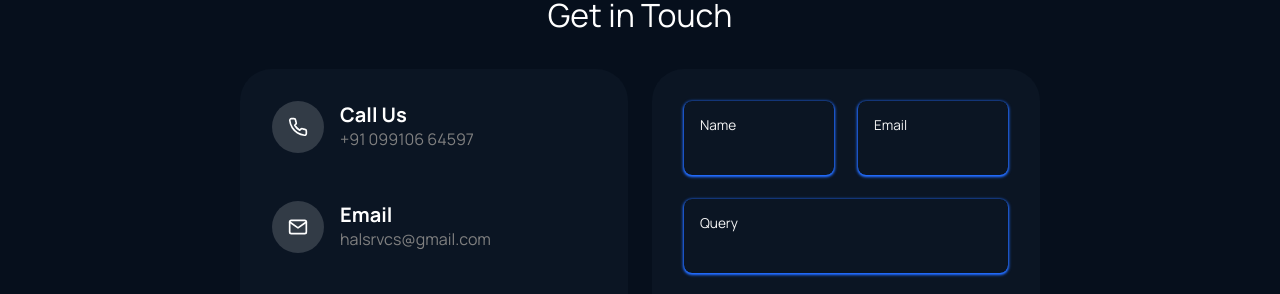
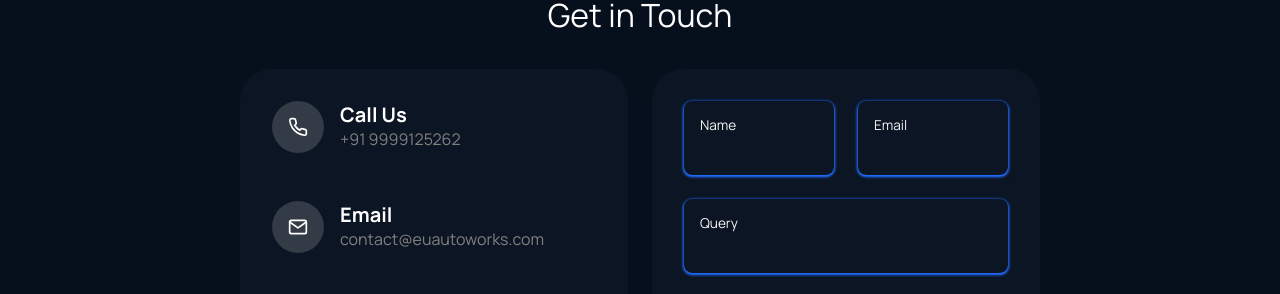
Before and after one commit to HAL-Services/KCM-New, a React (Create React App) app: page / in a window 1280 px wide. Shown: the part 9560-9854 px from the top of the page. Built offline with nearby package versions, Linux system fonts and the light colour scheme.

Commit message:
fixed loader and bugs final upload

```diff
--- a/package.json
+++ b/package.json
@@ -1,5 +1,6 @@
 {
   "name": "kcm-new",
+  "homepage":"http://euautoworks.com/",
   "version": "0.1.0",
   "private": true,
   "dependencies": {
--- a/src/components/ContactUs.jsx
+++ b/src/components/ContactUs.jsx
@@ -86,7 +86,7 @@ const ContactUs = () => {
             </motion.span>
             <div>
               <h3 className="contact_title">Call Us</h3>
-              <span className="contact_subtitle">+91 099106 64597</span>
+              <span className="contact_subtitle">+91 9999125262</span>
             </div>
           </div>
 
@@ -100,7 +100,7 @@ const ContactUs = () => {
             </motion.span>
             <div>
               <h3 className="contact_title">Email</h3>
-              <span className="contact_subtitle">halsrvcs@gmail.com</span>
+              <span className="contact_subtitle">contact@euautoworks.com</span>
             </div>
           </div>
 
--- a/src/components/GetAQuote.jsx
+++ b/src/components/GetAQuote.jsx
@@ -3,14 +3,16 @@ import "../styles/GetAQuote.scss";
 import { IoCloseSharp } from "react-icons/io5";
 import axios from "axios";
 import { ToastContainer, toast } from "react-toastify";
+import { CircularProgress } from "@mui/material";
 import "react-toastify/dist/ReactToastify.css";
-const GetAQuote = ({ close }) => {
+const GetAQuote = ({ close, click }) => {
   const [name, setName] = useState(null)
   const [email, setEmail] = useState(null)
   const [mobile, setMobile] = useState(null)
   const [carModel, setModel] = useState(null)
   const [year, setYear] = useState(null)
   const [type, setType] = useState(null)
+  const [loading, setLoading] = useState(false)
   function handleSuccess() {
     toast.success("We will contact you shortly.", {
       position: "top-center",
@@ -33,6 +35,7 @@ const GetAQuote = ({ close }) => {
   }
   const handleSubmit = async (e) => {
     e.preventDefault()
+    setLoading(true);
     if (name === null || email === null || mobile === null || carModel === null || year === null || type === null) {
       handleError("Please complete the form")
       return;
@@ -41,8 +44,12 @@ const GetAQuote = ({ close }) => {
       const data = { name, email, mobile, carModel, year, type }
       await axios.post(`${process.env.REACT_APP_GETQUOTE_ROUTE}`, data)
       e.target.reset()
+      setLoading(false)
+      click()
       handleSuccess()
     } catch (error) {
+      setLoading(false)
+      click()
       handleError("Please Try Again Later")
     }
 
@@ -54,7 +61,10 @@ const GetAQuote = ({ close }) => {
     return () => (document.body.style.overflow = "unset");
   }, [close]);
 
-  return (
+  return (<>
+    {
+      loading ? <CircularProgress /> :
+
         <div className="quote">
           <ToastContainer
             position="top-center"
@@ -143,6 +153,8 @@ const GetAQuote = ({ close }) => {
             </form>
           </div>
         </div>
+    }
+  </>
   );
 };
 
--- a/src/components/NavBar.jsx
+++ b/src/components/NavBar.jsx
@@ -17,6 +17,9 @@ const NavBar = (props) => {
 
   const [isOpen, setOpen] = useState(false);
   const [showModal, setShowModal] = useState(false)
+  const handleOpen = () => {
+    setShowModal(false)
+  }
   useEffect(() => {
     if (isOpen) {
       document.body.style.overflow = "hidden";
@@ -174,7 +177,7 @@ const NavBar = (props) => {
       </AnimatePresence>
 
       <div className="logo">
-        <Link to="/"><img  className="logoImage"src="https://res.cloudinary.com/dfbsvaliu/image/upload/a_-1/v1679118683/20230314_164155-removebg-preview_1_qyyo2o.png" alt="LOGO"/></Link>
+        <Link to="/"><img className="logoImage" src="https://res.cloudinary.com/dfbsvaliu/image/upload/a_-1/v1679118683/20230314_164155-removebg-preview_1_qyyo2o.png" alt="LOGO" /></Link>
       </div>
       <div className="titles">
         {props.titles.length === 4 ? (
@@ -258,7 +261,7 @@ const NavBar = (props) => {
         >
           Request A Quote
         </button>
-        {showModal ? <GetAQuote close={setShowModal} /> : null}
+        {showModal ? <GetAQuote close={setShowModal} click={handleOpen} /> : null}
       </div>
     </nav>
   );
```
Also changed, not shown: 1 other file (tests, documents, lock files or other folders). Lines whose indentation alone changed are shown as unchanged.
